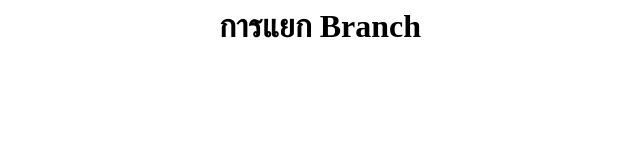
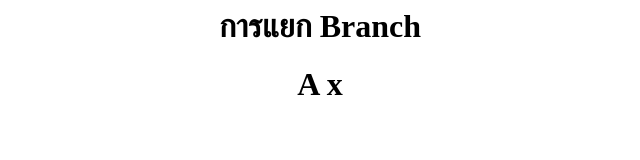
Before and after one commit to akkarapon-sompoht/revertproject, a plain HTML site: page h1.html in a window 1280 px wide. Shown: the full height of the page, 320-960 px from the left. Drawn offline with Linux system fonts and the light colour scheme.

Commit message:
ทดสอบ config

```diff
--- a/h1.html
+++ b/h1.html
@@ -5,6 +5,8 @@
 	<BODY>
 	<CENTER>
 			<H1>การแยก Branch<H1>
+			A
+			x
 		</CENTER>
 
 	</BODY>
```
